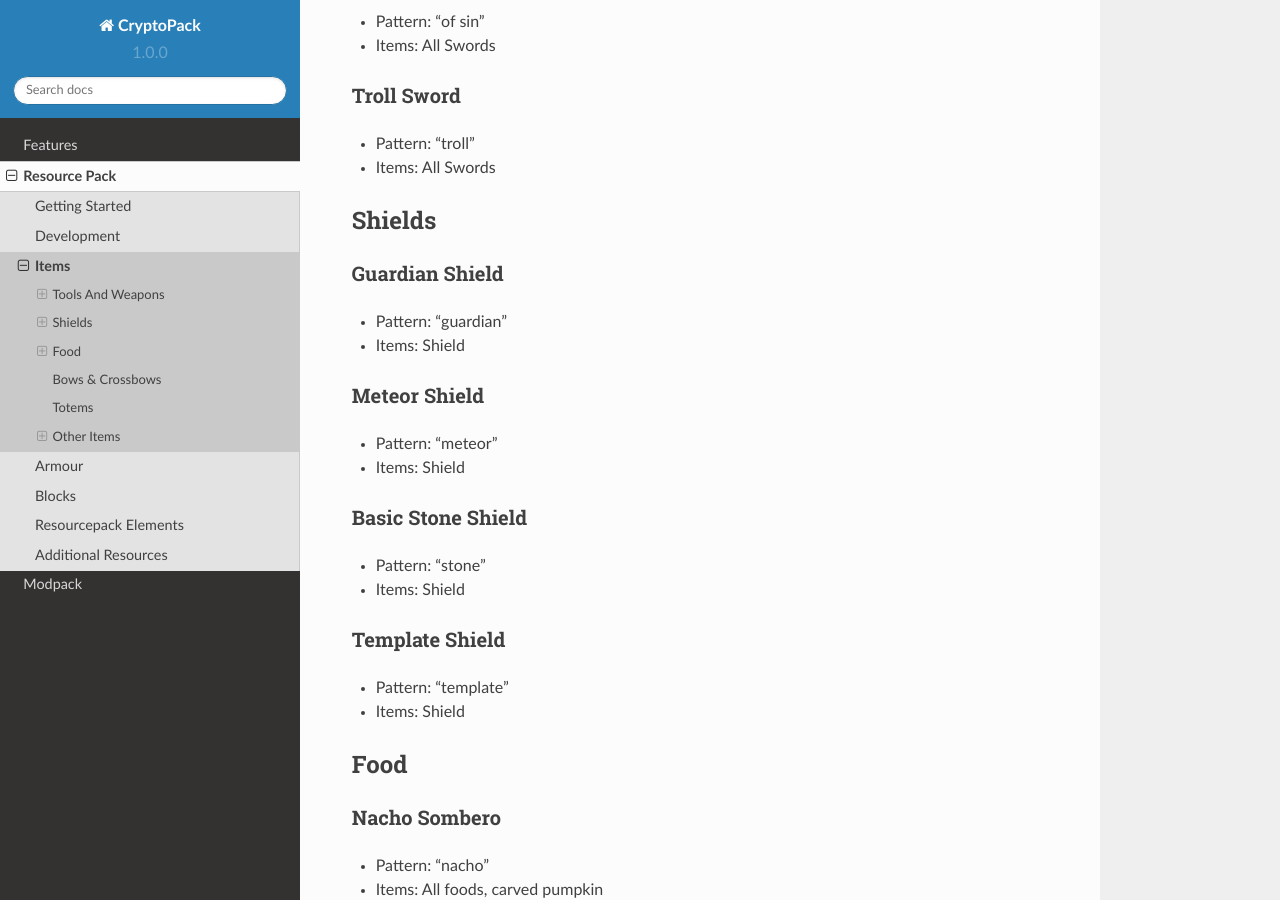
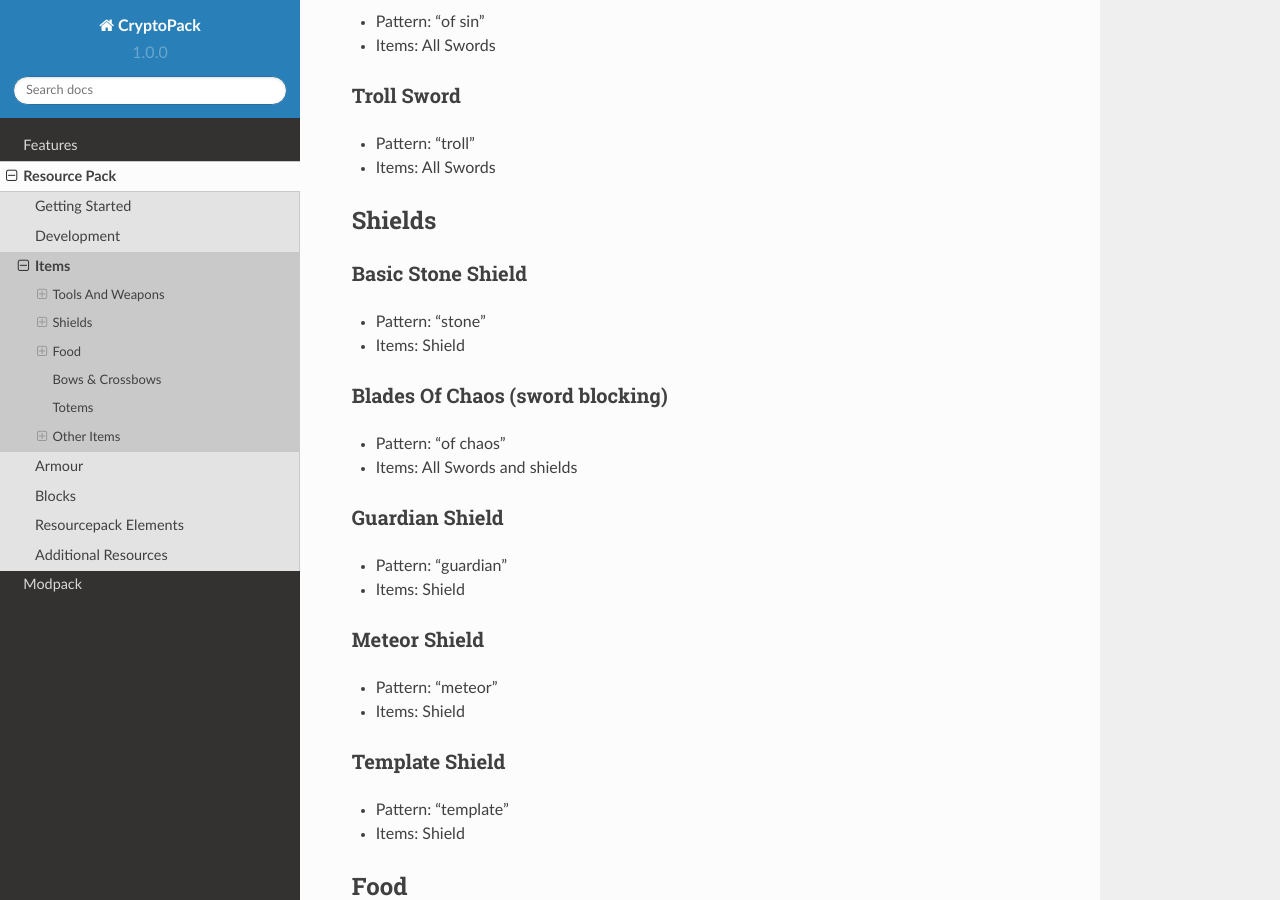
Before and after one commit to Shwabbaa/cryptopack-docs, a Sphinx documentation site: the page built from docs/source/resourcepack/items.rst, in a window 1280 px wide and 900 px high, scrolled down 2500 px. Built offline with Sphinx 7.4.7 and the Read the Docs theme 2.0.0, drawn with Linux system fonts in a browser that asks for light colours; pages that are not in the unit, such as notebooks, are missing from menus; some of the changed text lies outside the part shown.

Commit message:
Update items.rst

```diff
--- a/docs/source/resourcepack/items.rst
+++ b/docs/source/resourcepack/items.rst
@@ -14,7 +14,7 @@ Blade Of Pure Australian Crack
 Blades Of Chaos
 ------------------
 * Pattern: "of chaos"
-* Items: All Swords
+* Items: All Swords and shields
 
 Blue Boxing Glove
 ------------------
@@ -109,6 +109,16 @@ Troll Sword
 Shields
 ============
 
+Basic Stone Shield
+------------------
+* Pattern: "stone"
+* Items: Shield
+
+Blades Of Chaos (sword blocking)
+------------------
+* Pattern: "of chaos"
+* Items: All Swords and shields
+
 Guardian Shield
 ------------------
 * Pattern: "guardian"
```
Also changed, not shown: other parts of docs/source/resourcepack/items.rst (+0 -4 lines).
